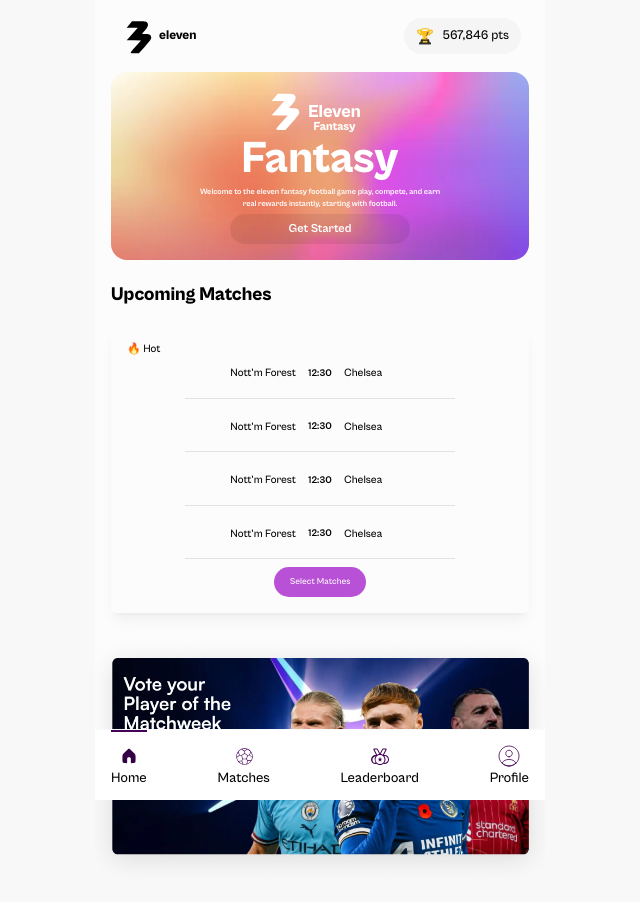
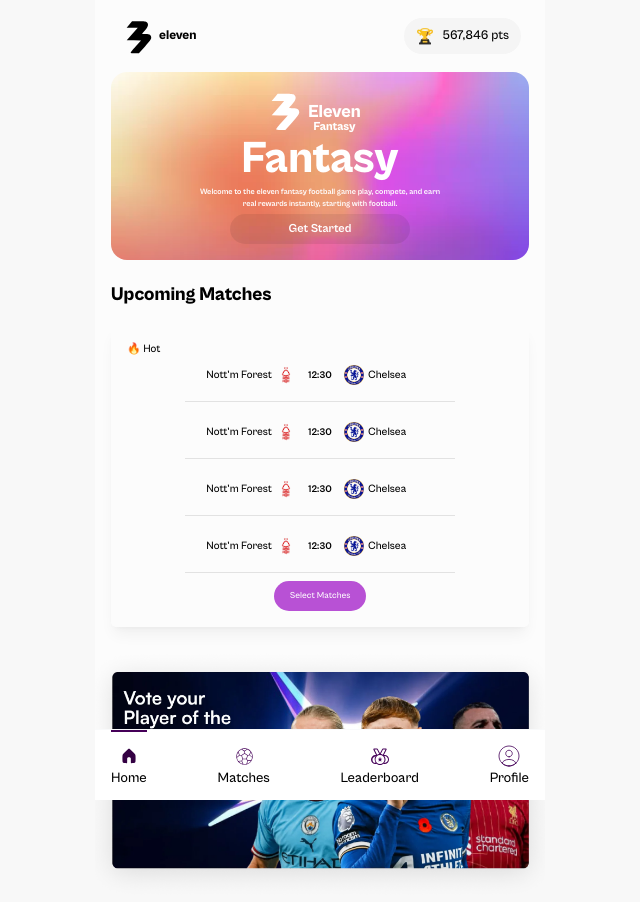
Before and after one commit to Eleven-Fantasy/webapp, a Next.js app: page /home in a window 1280 px wide. Shown: the whole page, without its empty margins (320-960 px from the left). Built offline with nearby package versions, Linux system fonts and the light colour scheme.

Commit message:
fix: backdate update

```diff
--- a/next.config.ts
+++ b/next.config.ts
@@ -3,9 +3,7 @@ import type { NextConfig } from "next";
 const nextConfig: NextConfig = {
     /* config options here */
     // Enable external access for port forwarding
-    experimental: {
-        serverComponentsExternalPackages: [],
-    },
+    serverExternalPackages: [],
 };
 
 export default nextConfig;
--- a/src/components/UpcomingMatches.tsx
+++ b/src/components/UpcomingMatches.tsx
@@ -1,24 +1,33 @@
+import Image from "next/image";
 import React from "react";
 
 const MATCHES = [
     {
         home: "Nott'm Forest",
         away: "Chelsea",
+        homeLogo: "/images/team-logo/forest.png",
+        awayLogo: "/images/team-logo/chelsea.png",
         time: "12:30",
     },
     {
         home: "Nott'm Forest",
         away: "Chelsea",
+        homeLogo: "/images/team-logo/forest.png",
+        awayLogo: "/images/team-logo/chelsea.png",
         time: "12:30",
     },
     {
         home: "Nott'm Forest",
         away: "Chelsea",
+        homeLogo: "/images/team-logo/forest.png",
+        awayLogo: "/images/team-logo/chelsea.png",
         time: "12:30",
     },
     {
         home: "Nott'm Forest",
         away: "Chelsea",
+        homeLogo: "/images/team-logo/forest.png",
+        awayLogo: "/images/team-logo/chelsea.png",
         time: "12:30",
     },
 ];
@@ -36,13 +45,26 @@ const UpcomingMatches = () => {
                                 key={index}
                                 className="match flex gap-[0.5rem] items-center justify-center text-[11px] font-[500] font-satoshi"
                             >
-                                <div className="flex-[1] flex justify-end">
+                                <div className="flex-[1] flex justify-end items-center gap-1">
                                     <p>{match.home}</p>
+                                    <Image
+                                        width={20}
+                                        height={20}
+                                        src={match.homeLogo}
+                                        alt="home logo"
+                                    />
                                 </div>
                                 <p className="w-[2rem] text-center text-[10px] font-[700]">
                                     {match.time}
                                 </p>
-                                <div className="flex-[1]">
+                                <div className="flex-[1] flex items-center justify-start gap-1">
+                                    <Image
+                                        width={20}
+                                        height={20}
+                                        src={match.awayLogo}
+                                        alt="home logo"
+                                    />
+
                                     <p>{match.away}</p>
                                 </div>
                             </div>
```
Also changed, not shown: public/images/team-logo/chelsea.png (added), public/images/team-logo/forest.png (added).
